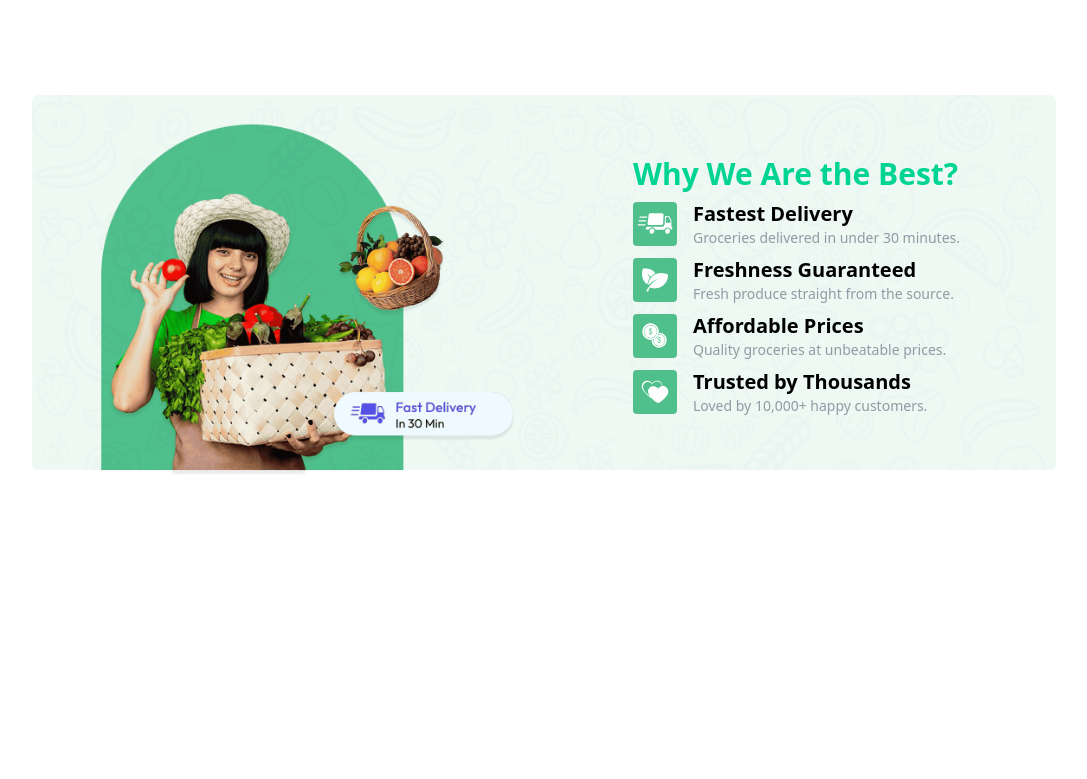
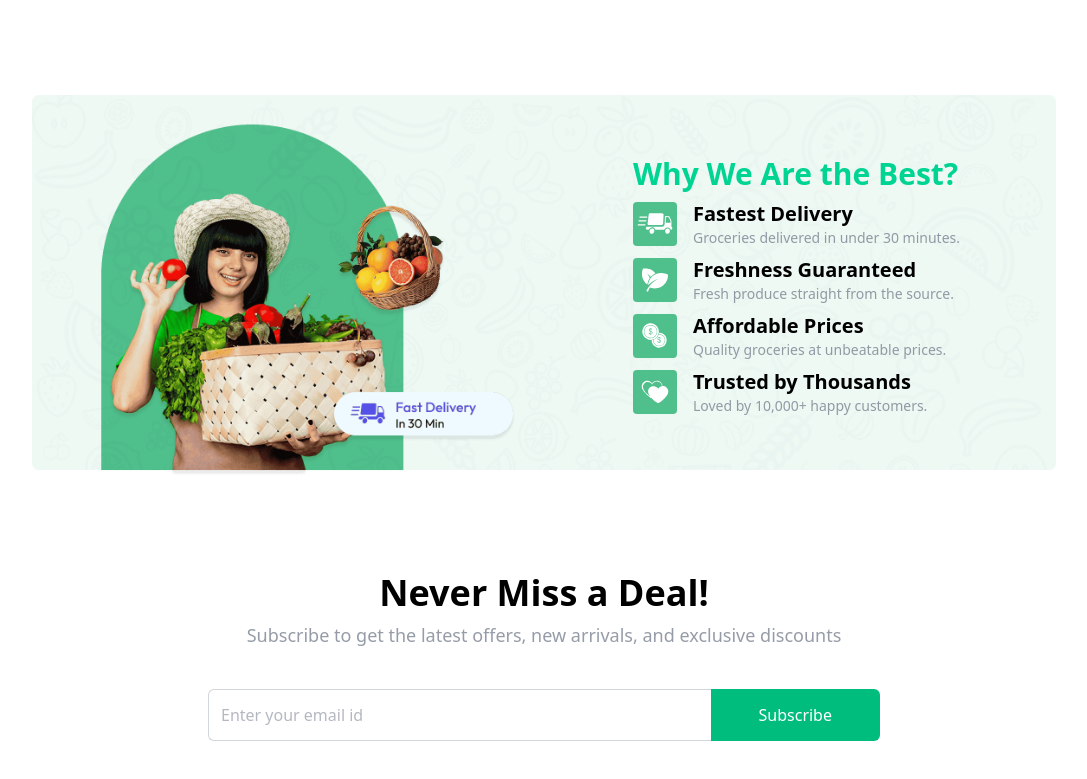
Before and after one commit to rohit-roshan123/ApnaCart--Grocery-shopping-application, a React (Vite) app in the folder ApnaCart/apnacart/: page / in a window 1280 px wide. Shown: the part 1205-1984 px from the top of the page, without its empty margins (96-1183 px from the left). Before the commit the page ends 1682 px from the top, so only its background shows below. Built offline with nearby package versions, Linux system fonts and the light colour scheme.

Commit message:
input field for subscribing is added to the home page.

```diff
--- a/ApnaCart/apnacart/src/Pages/Home.jsx
+++ b/ApnaCart/apnacart/src/Pages/Home.jsx
@@ -3,6 +3,7 @@
 import Categories from '../components/Categories'
 import BestSeller from '../components/BestSeller'
 import BottomBanner from '../components/BottomBanner'
+import NewsLetter from '../components/NewsLetter'
 
 const Home = () => {
   return (
@@ -11,6 +12,7 @@
         <Categories/>
         <BestSeller/>
         <BottomBanner/>
+        <NewsLetter />
     </div>
   )
 }
--- a/ApnaCart/apnacart/src/components/Navbar.jsx
+++ b/ApnaCart/apnacart/src/components/Navbar.jsx
@@ -32,12 +32,12 @@
 
                 <div onClick={()=> navigate("/cart")} className="relative cursor-pointer">
                     <img src={assets.nav_cart_icon} alt='cart' className='w-6 opacity-80'/>
-                    <button className="absolute -top-2 -right-3 text-xs text-white bg-green-300 w-[18px] h-[18px] rounded-full">3</button>
+                    <button className="absolute -top-2 -right-3 text-xs text-white bg-emerald-400 w-[18px] h-[18px] rounded-full">3</button>
                 </div>
 
                 {!user ? (<button onClick={() =>{
                     setshowUserLogin(true)
-                }} className="cursor-pointer px-8 py-2 bg-green-400 hover:bg-green-300 transition text-white rounded-full">
+                }} className="cursor-pointer px-8 py-2 bg-emerald-500 hover:bg-emerald-600 transition text-white rounded-full">
                     Login
                 </button>)
                 :
@@ -73,7 +73,7 @@
                     setshowUserLogin(true)
                 }}className="cursor-pointer px-6 py-2 mt-2 bg-green-400 hover:bg-green-300 transition text-white rounded-full text-sm">
                     Login
-                </button>) : (<button onClick={logout} className="cursor-pointer px-6 py-2 mt-2 bg-green-400 hover:bg-green-300 transition text-white rounded-full text-sm">
+                </button>) : (<button onClick={logout} className="cursor-pointer px-6 py-2 mt-2 bg-emerald-500 hover:bg-emerald-600 transition text-white rounded-full text-sm">
                     Logout
                 </button>)}
 
--- /dev/null
+++ b/ApnaCart/apnacart/src/components/NewsLetter.jsx
@@ -0,0 +1,26 @@
+import React from 'react'
+
+const NewsLetter = () => {
+  return (
+      <div className="flex flex-col items-center justify-center text-center space-y-2 mt-24 pb-14">
+            <h1 className="md:text-4xl text-2xl font-semibold">Never Miss a Deal!</h1>
+            <p className="md:text-lg text-gray-500/70 pb-8">
+                Subscribe to get the latest offers, new arrivals, and exclusive discounts
+            </p>
+            <form className="flex items-center justify-between max-w-2xl w-full md:h-13 h-12">
+                <input
+                    className="border border-gray-300 rounded-md h-full border-r-0 outline-none w-full rounded-r-none px-3 text-gray-500"
+                    type="text"
+                    placeholder="Enter your email id"
+                    required
+                />
+                <button type="submit" className="md:px-12 px-8 h-full text-white bg-emerald-500 hover:bg-emerald-600 transition-all cursor-pointer rounded-md rounded-l-none">
+                    Subscribe
+                </button>
+            </form>
+        </div>
+
+  )
+}
+
+export default NewsLetter
```
